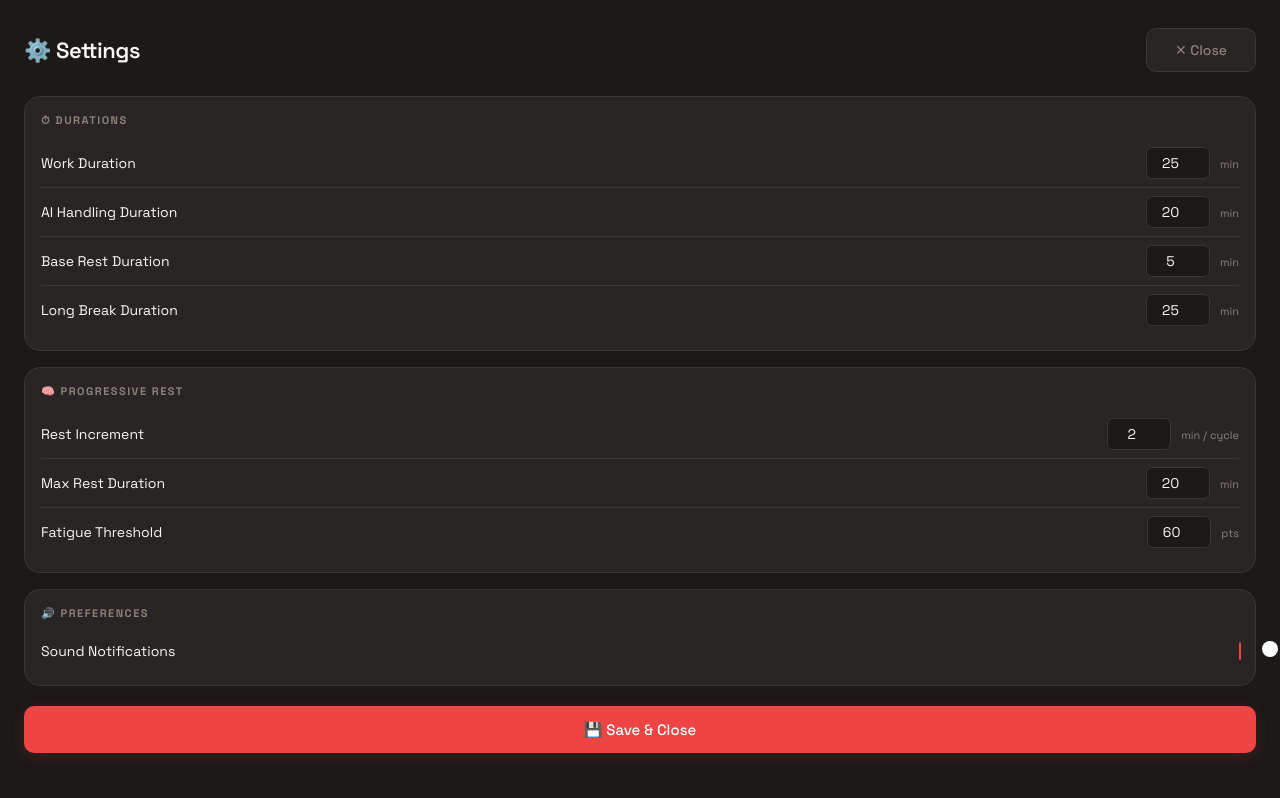
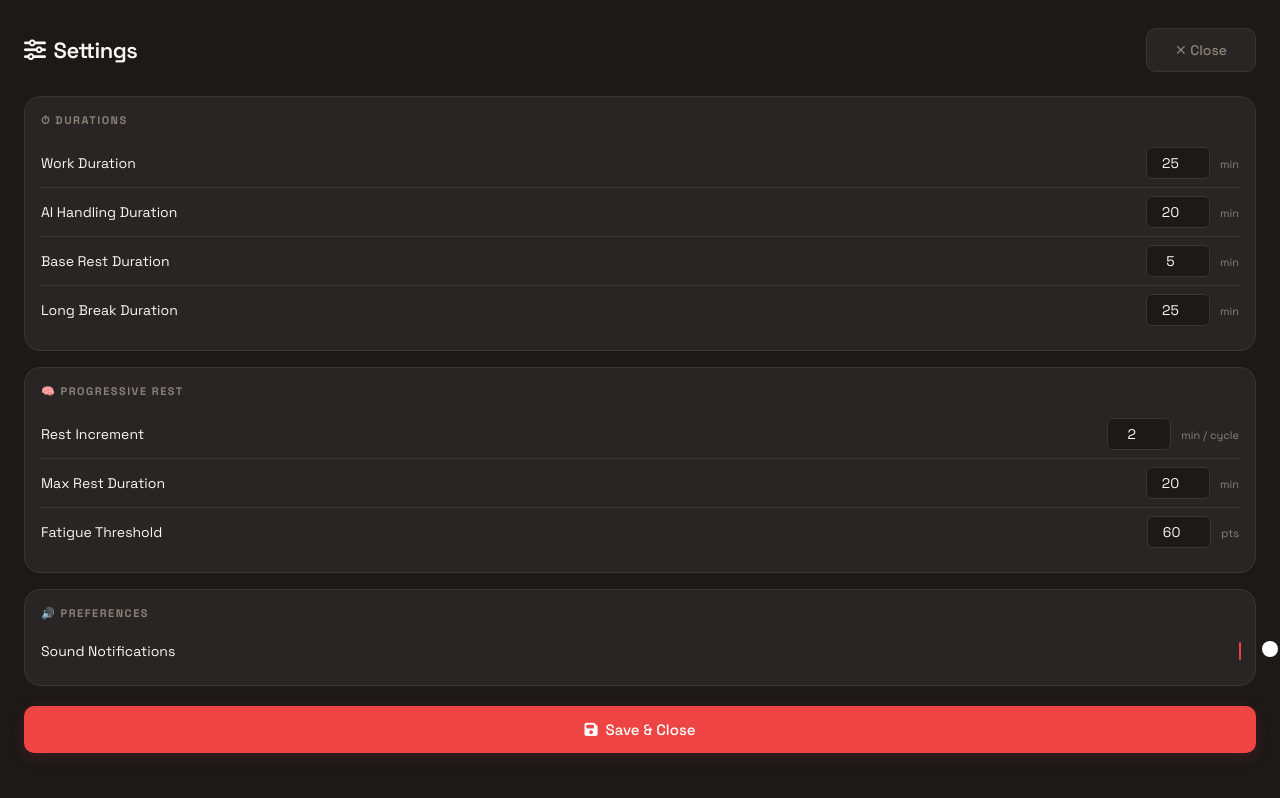
Before and after one commit to DarylAndrian/focus-float, a React (Vite) app: page / in a window 1280 px wide. Both pictures are taken after a click on the button "⚙️". Built offline with nearby package versions, Linux system fonts and the light colour scheme.

Commit message:
design: FA icons for settings + save button

```diff
--- a/src/components/SettingsPanel.jsx
+++ b/src/components/SettingsPanel.jsx
@@ -24,7 +24,7 @@ export default function SettingsPanel({ settings, onSave, onClose }) {
   return (
     <div className="settings-panel open">
       <div className="settings-header">
-        <h2>⚙️ Settings</h2>
+        <h2><i className="fa-solid fa-sliders" style={{ marginRight: 8 }}></i>Settings</h2>
         <button className="btn btn-secondary" onClick={onClose}>✕ Close</button>
       </div>
 
@@ -67,7 +67,7 @@ export default function SettingsPanel({ settings, onSave, onClose }) {
       </div>
 
       <button className="btn btn-primary save-btn" onClick={handleSave}>
-        💾 Save & Close
+        <i className="fa-solid fa-floppy-disk" style={{ marginRight: 8 }}></i>Save & Close
       </button>
     </div>
   );
```
